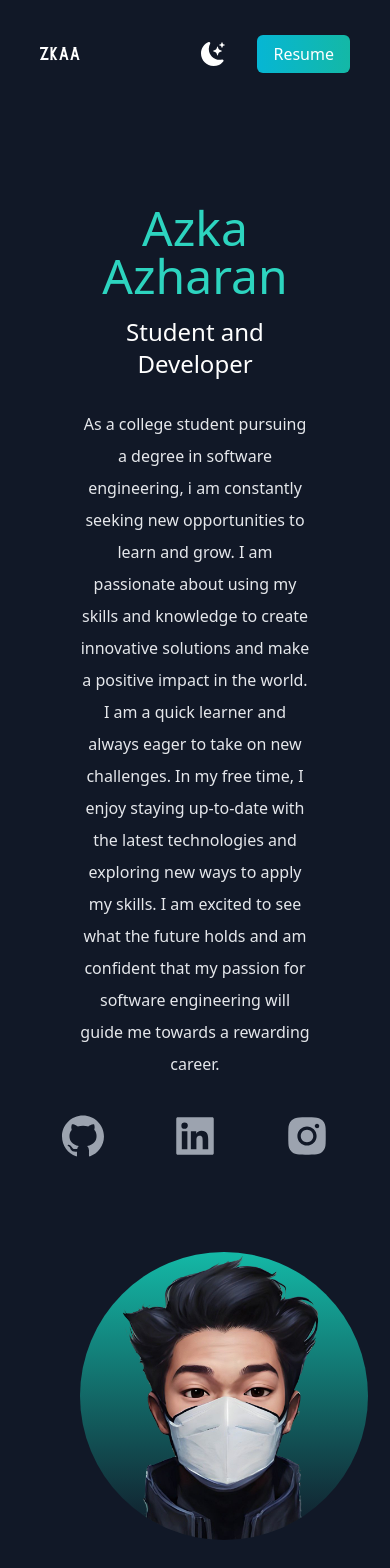
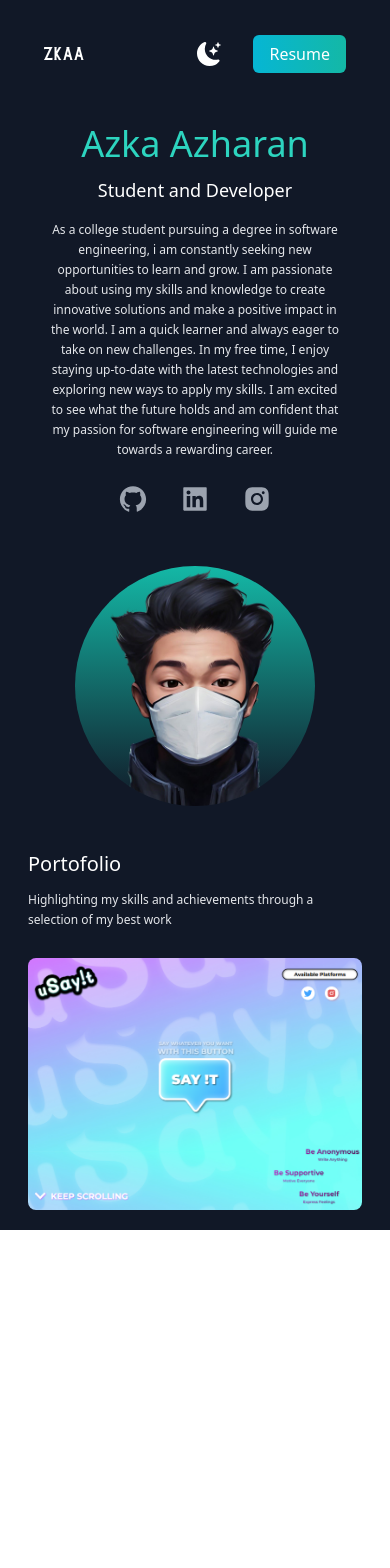
Before and after one commit to zkazharan/zkaa-personal-web, a Next.js app: page / in a window 390 px wide. Shown: the top 1568 px of the page. After the commit the page ends 1230 px from the top, so only its background shows below. Built offline with nearby package versions, Linux system fonts and the light colour scheme.

Commit message:
mobile view adjustmen

```diff
--- a/pages/index.js
+++ b/pages/index.js
@@ -16,9 +16,9 @@ export default function Home() {
         <link rel="icon" href="/zka-icon.png" />
       </Head>
 
-      <main className="bg-white px-10 md:px-20 lg:px-40 dark:bg-gray-900">
+      <main className="bg-white px-7 sm:px-10 md:px-20 lg:px-40 dark:bg-gray-900">
         <section className="min-h-screen">
-          <nav className="py-10 mb-12 flex justify-between dark:text-white">
+          <nav className="px-4 sm:px-0 py-10 mb-2 sm:mb-12 flex justify-between dark:text-white">
             <h1 className="font-burtons text-xl select-none">zkaa</h1>
             <ul className="flex items-center">
               <li>
@@ -37,14 +37,14 @@ export default function Home() {
               </li>
             </ul>
           </nav>
-          <div className="text-center p-10 py-10">
-            <h2 className="text-5xl py-2 text-teal-600 font-medium dark:text-teal-400 md:text-6xl">
+          <div className="text-center p-5 sm:p-10 pt-0 pb-10 sm:pt-10">
+            <h2 className="text-4xl sm:text-5xl py-2 text-teal-600 font-medium dark:text-teal-400 md:text-6xl select-none">
               Azka Azharan
             </h2>
-            <h3 className="text-2xl py-2 dark:text-white md:text-3xl">
+            <h3 className="text-lg py-1 sm:text-2xl sm:py-2 dark:text-white md:text-3xl">
               Student and Developer
             </h3>
-            <p className="text-md py-5 leading-8 text-gray-800 dark:text-gray-200 max-w-3xl mx-auto md:text-xl">
+            <p className="text-xs sm:text-base py-3 sm:py-5 leading-5 sm:leading-8 text-gray-800 dark:text-gray-200 max-w-3xl mx-auto md:text-xl">
               As a college student pursuing a degree in software engineering, i
               am constantly seeking new opportunities to learn and grow. I am
               passionate about using my skills and knowledge to create
@@ -55,7 +55,7 @@ export default function Home() {
               what the future holds and am confident that my passion for
               software engineering will guide me towards a rewarding career.
             </p>
-            <div className="text-5xl flex justify-center gap-16 py-3 text-gray-600 dark:text-gray-400">
+            <div className="text-3xl sm:text-5xl flex justify-center gap-8 sm:gap-16 py-3 text-gray-600 dark:text-gray-400">
               <a href="https://github.com/zkazharan" target="_blank">
                 <AiFillGithub />
               </a>
@@ -69,8 +69,13 @@ export default function Home() {
                 <AiFillInstagram />
               </a>
             </div>
-            <div className="relative mx-auto bg-gradient-to-b from-teal-500 rounded-full w-72 h-72 mt-20 overflow-hidden md:w-86 md:h-86">
-              <Image src={zka} fill className="object-cover" />
+            <div className="select-none relative mx-auto bg-gradient-to-b from-teal-500 rounded-full w-60 h-60 sm:w-72 sm:h-72 mt-10 sm:mt-20 overflow-hidden md:w-86 md:h-86">
+              <Image
+                src={zka}
+                fill
+                className="object-cover"
+                draggable="false"
+              />
             </div>
           </div>
         </section>
@@ -107,18 +112,20 @@ export default function Home() {
 
         <section>
           <div>
-            <h3 className="text-3xl py-1 dark:text-white">Portofolio</h3>
-            <p className="text-md py-2 leading-8 text-gray-800 dark:text-gray-200">
+            <h3 className="text-xl sm:text-3xl py-1 dark:text-white">
+              Portofolio
+            </h3>
+            <p className="text-xs sm:text-base py-2 leading-5 sm:leading-8 text-gray-800 dark:text-gray-200">
               Highlighting my skills and achievements through a selection of my
               best work
             </p>
           </div>
-          <div className="flex flex-col gap-10 py-10 lg:flex-row lg:flex-wrap">
-            <div className="basis-1/2 relative">
+          <div className="flex flex-col gap-10 py-5 sm:py-10 lg:flex-row lg:flex-wrap">
+            <div className="basis-1/2 relative select-none">
               <div className="absolute w-full h-full bg-gray-800/0 hover:bg-gray-800/90 rounded-lg ease-in duration-200">
                 <a href="https://usayit.otech.id" target="_blank">
                   <div className="w-full h-full opacity-0 hover:opacity-100 p-10">
-                    <p className="text-center w-full h-full text-gray-200 flex justify-center items-center font-medium">
+                    <p className="text-center w-full h-full text-gray-200 flex justify-center items-center text-xs sm:text-base md:text-xl lg:text-xs xl:text-sm font-medium">
                       Welcome to uSayIt, your go-to platform for anonymous
                       self-expression. As the lead front-end developer for this
                       project, I am proud to present a platform that allows you
```
